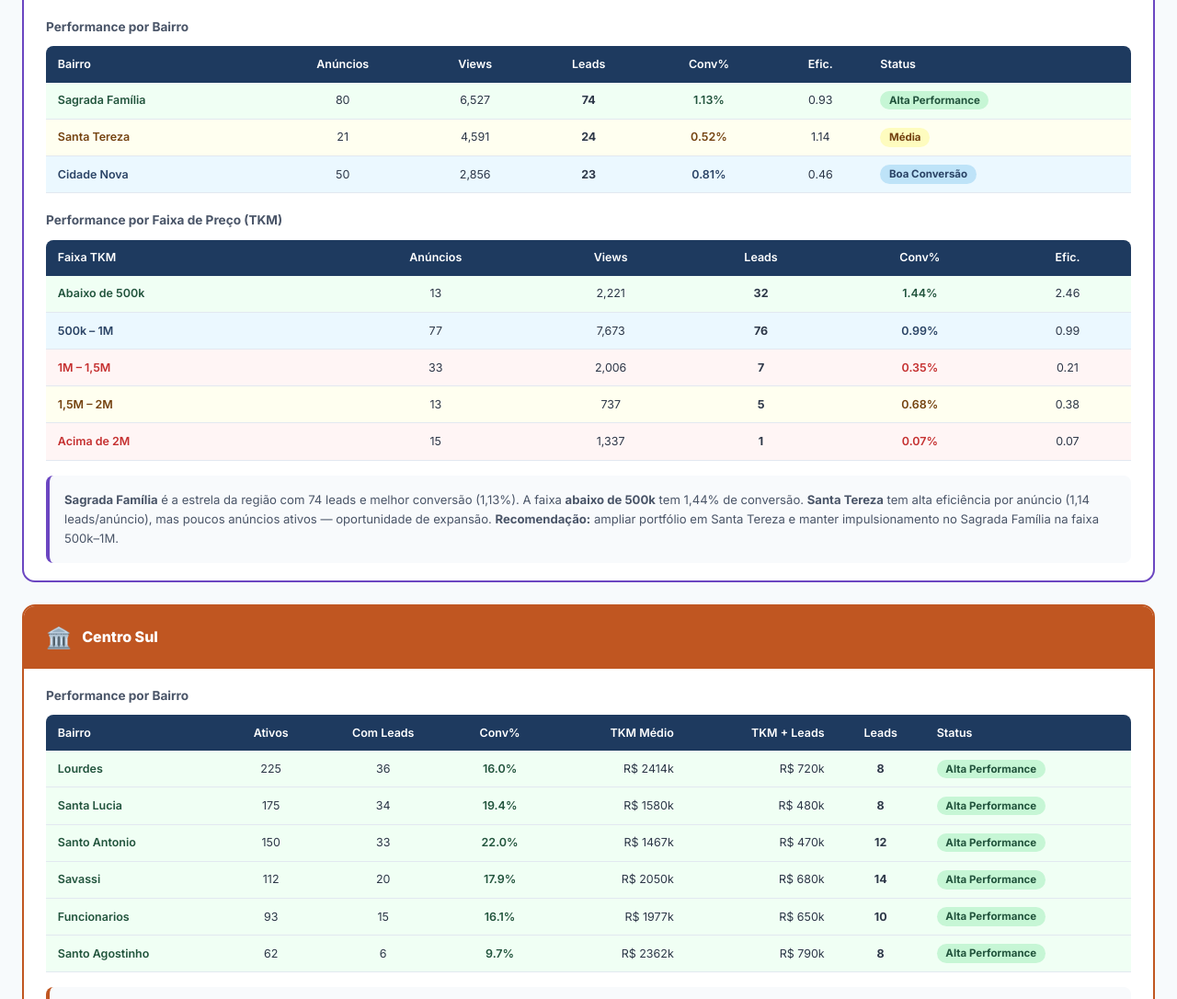
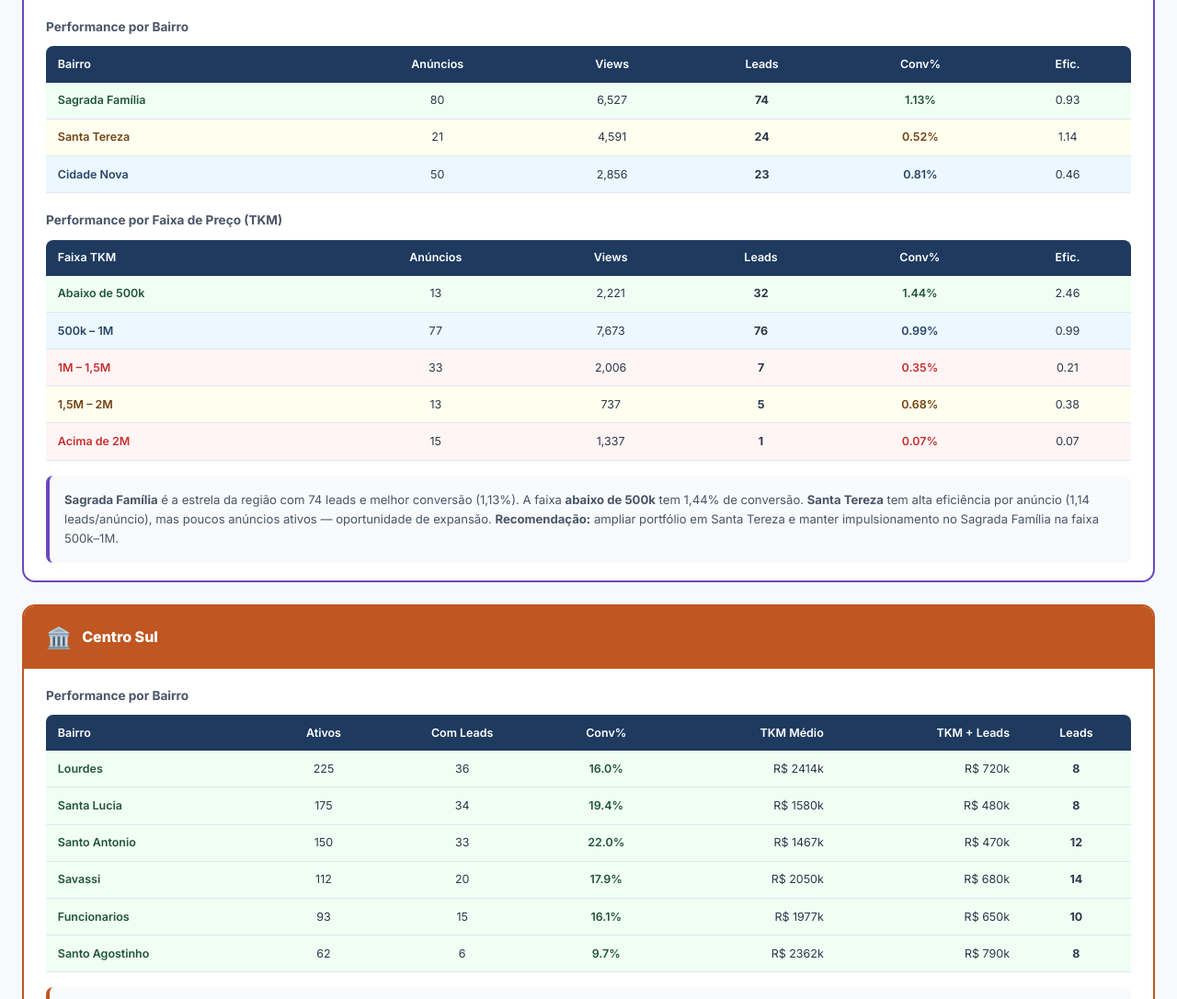
Before and after one commit to rhianeric1-maker/dashboard-imobiliaria, a plain HTML site: page index.html in a window 1280 px wide. Shown: the part 4700-5786 px from the top of the page at 92% size. Drawn offline with nearby package versions, Linux system fonts and the light colour scheme.

Commit message:
Remove badges de performance das tabelas de bairro

```diff
--- a/index.html
+++ b/index.html
@@ -429,7 +429,7 @@
             <th style="background:#1e3a5f;color:white;padding:0.6rem 0.8rem;text-align:center;">Leads</th>
             <th style="background:#1e3a5f;color:white;padding:0.6rem 0.8rem;text-align:center;">Conv%</th>
             <th style="background:#1e3a5f;color:white;padding:0.6rem 0.8rem;text-align:center;">Efic.</th>
-            <th style="background:#1e3a5f;color:white;padding:0.6rem 0.8rem;text-align:left;">Status</th>
+
         </tr></thead>
                     <tbody><tr style="background:#fffff0;">
             <td style="padding:0.6rem 0.8rem;font-weight:600;color:#744210;">Santa Amélia</td>
@@ -438,7 +438,7 @@
             <td style="padding:0.6rem 0.8rem;text-align:center;font-weight:700;">36</td>
             <td style="padding:0.6rem 0.8rem;text-align:center;color:#744210;font-weight:600;">0.76%</td>
             <td style="padding:0.6rem 0.8rem;text-align:center;">0.61</td>
-            <td style="padding:0.6rem 0.8rem;"><span style="background:#fefcbf;color:#744210;padding:0.2rem 0.6rem;border-radius:20px;font-size:0.72rem;font-weight:700;">Média</span></td>
+
         </tr><tr style="background:#fffff0;">
             <td style="padding:0.6rem 0.8rem;font-weight:600;color:#744210;">Ouro Preto</td>
             <td style="padding:0.6rem 0.8rem;text-align:center;">53</td>
@@ -446,7 +446,7 @@
             <td style="padding:0.6rem 0.8rem;text-align:center;font-weight:700;">24</td>
             <td style="padding:0.6rem 0.8rem;text-align:center;color:#744210;font-weight:600;">0.74%</td>
             <td style="padding:0.6rem 0.8rem;text-align:center;">0.45</td>
-            <td style="padding:0.6rem 0.8rem;"><span style="background:#fefcbf;color:#744210;padding:0.2rem 0.6rem;border-radius:20px;font-size:0.72rem;font-weight:700;">Média</span></td>
+
         </tr><tr style="background:#fffff0;">
             <td style="padding:0.6rem 0.8rem;font-weight:600;color:#744210;">Castelo</td>
             <td style="padding:0.6rem 0.8rem;text-align:center;">70</td>
@@ -454,7 +454,7 @@
             <td style="padding:0.6rem 0.8rem;text-align:center;font-weight:700;">24</td>
             <td style="padding:0.6rem 0.8rem;text-align:center;color:#744210;font-weight:600;">0.64%</td>
             <td style="padding:0.6rem 0.8rem;text-align:center;">0.34</td>
-            <td style="padding:0.6rem 0.8rem;"><span style="background:#fefcbf;color:#744210;padding:0.2rem 0.6rem;border-radius:20px;font-size:0.72rem;font-weight:700;">Média</span></td>
+
         </tr></tbody>
                 </table>
                 </div>
@@ -535,7 +535,7 @@
             <th style="background:#1e3a5f;color:white;padding:0.6rem 0.8rem;text-align:center;">Leads</th>
             <th style="background:#1e3a5f;color:white;padding:0.6rem 0.8rem;text-align:center;">Conv%</th>
             <th style="background:#1e3a5f;color:white;padding:0.6rem 0.8rem;text-align:center;">Efic.</th>
-            <th style="background:#1e3a5f;color:white;padding:0.6rem 0.8rem;text-align:left;">Status</th>
+
         </tr></thead>
                     <tbody><tr style="background:#ebf8ff;">
             <td style="padding:0.6rem 0.8rem;font-weight:600;color:#2a4365;">Gutierrez</td>
@@ -544,7 +544,7 @@
             <td style="padding:0.6rem 0.8rem;text-align:center;font-weight:700;">53</td>
             <td style="padding:0.6rem 0.8rem;text-align:center;color:#2a4365;font-weight:600;">0.93%</td>
             <td style="padding:0.6rem 0.8rem;text-align:center;">0.39</td>
-            <td style="padding:0.6rem 0.8rem;"><span style="background:#bee3f8;color:#2a4365;padding:0.2rem 0.6rem;border-radius:20px;font-size:0.72rem;font-weight:700;">Boa Conversão</span></td>
+
         </tr><tr style="background:#fffff0;">
             <td style="padding:0.6rem 0.8rem;font-weight:600;color:#744210;">Buritis</td>
             <td style="padding:0.6rem 0.8rem;text-align:center;">139</td>
@@ -552,7 +552,7 @@
             <td style="padding:0.6rem 0.8rem;text-align:center;font-weight:700;">33</td>
             <td style="padding:0.6rem 0.8rem;text-align:center;color:#744210;font-weight:600;">0.66%</td>
             <td style="padding:0.6rem 0.8rem;text-align:center;">0.24</td>
-            <td style="padding:0.6rem 0.8rem;"><span style="background:#fefcbf;color:#744210;padding:0.2rem 0.6rem;border-radius:20px;font-size:0.72rem;font-weight:700;">Média</span></td>
+
         </tr><tr style="background:#fffff0;">
             <td style="padding:0.6rem 0.8rem;font-weight:600;color:#744210;">Nova Suíssa</td>
             <td style="padding:0.6rem 0.8rem;text-align:center;">69</td>
@@ -560,7 +560,7 @@
             <td style="padding:0.6rem 0.8rem;text-align:center;font-weight:700;">27</td>
             <td style="padding:0.6rem 0.8rem;text-align:center;color:#744210;font-weight:600;">0.63%</td>
             <td style="padding:0.6rem 0.8rem;text-align:center;">0.39</td>
-            <td style="padding:0.6rem 0.8rem;"><span style="background:#fefcbf;color:#744210;padding:0.2rem 0.6rem;border-radius:20px;font-size:0.72rem;font-weight:700;">Média</span></td>
+
         </tr><tr style="background:#ebf8ff;">
             <td style="padding:0.6rem 0.8rem;font-weight:600;color:#2a4365;">Prado</td>
             <td style="padding:0.6rem 0.8rem;text-align:center;">71</td>
@@ -568,7 +568,7 @@
             <td style="padding:0.6rem 0.8rem;text-align:center;font-weight:700;">25</td>
             <td style="padding:0.6rem 0.8rem;text-align:center;color:#2a4365;font-weight:600;">0.83%</td>
             <td style="padding:0.6rem 0.8rem;text-align:center;">0.35</td>
-            <td style="padding:0.6rem 0.8rem;"><span style="background:#bee3f8;color:#2a4365;padding:0.2rem 0.6rem;border-radius:20px;font-size:0.72rem;font-weight:700;">Boa Conversão</span></td>
+
         </tr></tbody>
                 </table>
                 </div>
@@ -649,7 +649,7 @@
             <th style="background:#1e3a5f;color:white;padding:0.6rem 0.8rem;text-align:center;">Leads</th>
             <th style="background:#1e3a5f;color:white;padding:0.6rem 0.8rem;text-align:center;">Conv%</th>
             <th style="background:#1e3a5f;color:white;padding:0.6rem 0.8rem;text-align:center;">Efic.</th>
-            <th style="background:#1e3a5f;color:white;padding:0.6rem 0.8rem;text-align:left;">Status</th>
+
         </tr></thead>
                     <tbody><tr style="background:#f0fff4;">
             <td style="padding:0.6rem 0.8rem;font-weight:600;color:#22543d;">Sagrada Família</td>
@@ -658,7 +658,7 @@
             <td style="padding:0.6rem 0.8rem;text-align:center;font-weight:700;">74</td>
             <td style="padding:0.6rem 0.8rem;text-align:center;color:#22543d;font-weight:600;">1.13%</td>
             <td style="padding:0.6rem 0.8rem;text-align:center;">0.93</td>
-            <td style="padding:0.6rem 0.8rem;"><span style="background:#c6f6d5;color:#22543d;padding:0.2rem 0.6rem;border-radius:20px;font-size:0.72rem;font-weight:700;">Alta Performance</span></td>
+
         </tr><tr style="background:#fffff0;">
             <td style="padding:0.6rem 0.8rem;font-weight:600;color:#744210;">Santa Tereza</td>
             <td style="padding:0.6rem 0.8rem;text-align:center;">21</td>
@@ -666,7 +666,7 @@
             <td style="padding:0.6rem 0.8rem;text-align:center;font-weight:700;">24</td>
             <td style="padding:0.6rem 0.8rem;text-align:center;color:#744210;font-weight:600;">0.52%</td>
             <td style="padding:0.6rem 0.8rem;text-align:center;">1.14</td>
-            <td style="padding:0.6rem 0.8rem;"><span style="background:#fefcbf;color:#744210;padding:0.2rem 0.6rem;border-radius:20px;font-size:0.72rem;font-weight:700;">Média</span></td>
+
         </tr><tr style="background:#ebf8ff;">
             <td style="padding:0.6rem 0.8rem;font-weight:600;color:#2a4365;">Cidade Nova</td>
             <td style="padding:0.6rem 0.8rem;text-align:center;">50</td>
@@ -674,7 +674,7 @@
             <td style="padding:0.6rem 0.8rem;text-align:center;font-weight:700;">23</td>
             <td style="padding:0.6rem 0.8rem;text-align:center;color:#2a4365;font-weight:600;">0.81%</td>
             <td style="padding:0.6rem 0.8rem;text-align:center;">0.46</td>
-            <td style="padding:0.6rem 0.8rem;"><span style="background:#bee3f8;color:#2a4365;padding:0.2rem 0.6rem;border-radius:20px;font-size:0.72rem;font-weight:700;">Boa Conversão</span></td>
+
         </tr></tbody>
                 </table>
                 </div>
@@ -756,7 +756,7 @@
             <th style="background:#1e3a5f;color:white;padding:0.6rem 0.8rem;text-align:right;">TKM Médio</th>
             <th style="background:#1e3a5f;color:white;padding:0.6rem 0.8rem;text-align:right;">TKM + Leads</th>
             <th style="background:#1e3a5f;color:white;padding:0.6rem 0.8rem;text-align:center;">Leads</th>
-            <th style="background:#1e3a5f;color:white;padding:0.6rem 0.8rem;text-align:left;">Status</th>
+
         </tr></thead>
                     <tbody><tr style="background:#f0fff4;">
             <td style="padding:0.6rem 0.8rem;font-weight:600;color:#22543d;">Lourdes</td>
@@ -766,7 +766,7 @@
             <td style="padding:0.6rem 0.8rem;text-align:right;">R$ 2414k</td>
             <td style="padding:0.6rem 0.8rem;text-align:right;">R$ 720k</td>
             <td style="padding:0.6rem 0.8rem;text-align:center;font-weight:700;">8</td>
-            <td style="padding:0.6rem 0.8rem;"><span style="background:#c6f6d5;color:#22543d;padding:0.2rem 0.6rem;border-radius:20px;font-size:0.72rem;font-weight:700;">Alta Performance</span></td>
+
         </tr><tr style="background:#f0fff4;">
             <td style="padding:0.6rem 0.8rem;font-weight:600;color:#22543d;">Santa Lucia</td>
             <td style="padding:0.6rem 0.8rem;text-align:center;">175</td>
@@ -775,7 +775,7 @@
             <td style="padding:0.6rem 0.8rem;text-align:right;">R$ 1580k</td>
             <td style="padding:0.6rem 0.8rem;text-align:right;">R$ 480k</td>
             <td style="padding:0.6rem 0.8rem;text-align:center;font-weight:700;">8</td>
-            <td style="padding:0.6rem 0.8rem;"><span style="background:#c6f6d5;color:#22543d;padding:0.2rem 0.6rem;border-radius:20px;font-size:0.72rem;font-weight:700;">Alta Performance</span></td>
+
         </tr><tr style="background:#f0fff4;">
             <td style="padding:0.6rem 0.8rem;font-weight:600;color:#22543d;">Santo Antonio</td>
             <td style="padding:0.6rem 0.8rem;text-align:center;">150</td>
@@ -784,7 +784,7 @@
             <td style="padding:0.6rem 0.8rem;text-align:right;">R$ 1467k</td>
             <td style="padding:0.6rem 0.8rem;text-align:right;">R$ 470k</td>
             <td style="padding:0.6rem 0.8rem;text-align:center;font-weight:700;">12</td>
-            <td style="padding:0.6rem 0.8rem;"><span style="background:#c6f6d5;color:#22543d;padding:0.2rem 0.6rem;border-radius:20px;font-size:0.72rem;font-weight:700;">Alta Performance</span></td>
+
         </tr><tr style="background:#f0fff4;">
             <td style="padding:0.6rem 0.8rem;font-weight:600;color:#22543d;">Savassi</td>
             <td style="padding:0.6rem 0.8rem;text-align:center;">112</td>
@@ -793,7 +793,7 @@
             <td style="padding:0.6rem 0.8rem;text-align:right;">R$ 2050k</td>
             <td style="padding:0.6rem 0.8rem;text-align:right;">R$ 680k</td>
             <td style="padding:0.6rem 0.8rem;text-align:center;font-weight:700;">14</td>
-            <td style="padding:0.6rem 0.8rem;"><span style="background:#c6f6d5;color:#22543d;padding:0.2rem 0.6rem;border-radius:20px;font-size:0.72rem;font-weight:700;">Alta Performance</span></td>
+
         </tr><tr style="background:#f0fff4;">
             <td style="padding:0.6rem 0.8rem;font-weight:600;color:#22543d;">Funcionarios</td>
             <td style="padding:0.6rem 0.8rem;text-align:center;">93</td>
@@ -802,7 +802,7 @@
             <td style="padding:0.6rem 0.8rem;text-align:right;">R$ 1977k</td>
             <td style="padding:0.6rem 0.8rem;text-align:right;">R$ 650k</td>
             <td style="padding:0.6rem 0.8rem;text-align:center;font-weight:700;">10</td>
-            <td style="padding:0.6rem 0.8rem;"><span style="background:#c6f6d5;color:#22543d;padding:0.2rem 0.6rem;border-radius:20px;font-size:0.72rem;font-weight:700;">Alta Performance</span></td>
+
         </tr><tr style="background:#f0fff4;">
             <td style="padding:0.6rem 0.8rem;font-weight:600;color:#22543d;">Santo Agostinho</td>
             <td style="padding:0.6rem 0.8rem;text-align:center;">62</td>
@@ -811,7 +811,7 @@
             <td style="padding:0.6rem 0.8rem;text-align:right;">R$ 2362k</td>
             <td style="padding:0.6rem 0.8rem;text-align:right;">R$ 790k</td>
             <td style="padding:0.6rem 0.8rem;text-align:center;font-weight:700;">8</td>
-            <td style="padding:0.6rem 0.8rem;"><span style="background:#c6f6d5;color:#22543d;padding:0.2rem 0.6rem;border-radius:20px;font-size:0.72rem;font-weight:700;">Alta Performance</span></td>
+
         </tr></tbody>
                 </table>
                 </div>
@@ -845,7 +845,7 @@
             <th style="background:#1e3a5f;color:white;padding:0.6rem 0.8rem;text-align:right;">TKM Médio</th>
             <th style="background:#1e3a5f;color:white;padding:0.6rem 0.8rem;text-align:right;">TKM + Leads</th>
             <th style="background:#1e3a5f;color:white;padding:0.6rem 0.8rem;text-align:center;">Leads</th>
-            <th style="background:#1e3a5f;color:white;padding:0.6rem 0.8rem;text-align:left;">Status</th>
+
         </tr></thead>
                     <tbody><tr style="background:#f0fff4;">
             <td style="padding:0.6rem 0.8rem;font-weight:600;color:#22543d;">Vila da Serra</td>
@@ -855,7 +855,7 @@
             <td style="padding:0.6rem 0.8rem;text-align:right;">R$ 2861k</td>
             <td style="padding:0.6rem 0.8rem;text-align:right;">R$ 950k</td>
             <td style="padding:0.6rem 0.8rem;text-align:center;font-weight:700;">6</td>
-            <td style="padding:0.6rem 0.8rem;"><span style="background:#c6f6d5;color:#22543d;padding:0.2rem 0.6rem;border-radius:20px;font-size:0.72rem;font-weight:700;">Alta Performance</span></td>
+
         </tr><tr style="background:#f0fff4;">
             <td style="padding:0.6rem 0.8rem;font-weight:600;color:#22543d;">Belvedere</td>
             <td style="padding:0.6rem 0.8rem;text-align:center;">26</td>
@@ -864,7 +864,7 @@
             <td style="padding:0.6rem 0.8rem;text-align:right;">R$ 3835k</td>
             <td style="padding:0.6rem 0.8rem;text-align:right;">R$ 2500k</td>
             <td style="padding:0.6rem 0.8rem;text-align:center;font-weight:700;">2</td>
-            <td style="padding:0.6rem 0.8rem;"><span style="background:#c6f6d5;color:#22543d;padding:0.2rem 0.6rem;border-radius:20px;font-size:0.72rem;font-weight:700;">Alta Performance</span></td>
+
         </tr><tr style="background:#f0fff4;">
             <td style="padding:0.6rem 0.8rem;font-weight:600;color:#22543d;">Vale do Sereno</td>
             <td style="padding:0.6rem 0.8rem;text-align:center;">67</td>
@@ -873,7 +873,7 @@
             <td style="padding:0.6rem 0.8rem;text-align:right;">R$ 3000k</td>
             <td style="padding:0.6rem 0.8rem;text-align:right;">R$ 1220k</td>
             <td style="padding:0.6rem 0.8rem;text-align:center;font-weight:700;">1</td>
-            <td style="padding:0.6rem 0.8rem;"><span style="background:#c6f6d5;color:#22543d;padding:0.2rem 0.6rem;border-radius:20px;font-size:0.72rem;font-weight:700;">Alta Performance</span></td>
+
         </tr></tbody>
                 </table>
                 </div>
```
